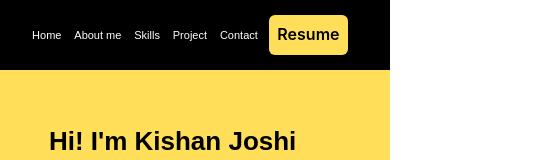
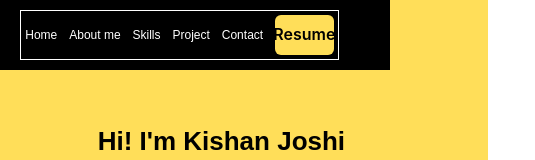
Before and after one commit to Kishan0431/Kishan0431.github.io, a React (Create React App) app: page / in a window 390 px wide. Shown: the top 160 px of the page, 535 px wide, since content can reach past the window. Built offline with nearby package versions, Linux system fonts and the light colour scheme.

Commit message:
responsive

```diff
--- a/src/Styles/About.module.css
+++ b/src/Styles/About.module.css
@@ -31,7 +31,7 @@ marquee{
         height:450px;
         background-color: black;
         color: white;
-        width: 100%;
+        width: 125%;
     }
     #About_container>h1{
         font-size:28px;
--- a/src/Styles/Navbar.module.css
+++ b/src/Styles/Navbar.module.css
@@ -49,21 +49,21 @@ body{
 
 @media (min-width:200px) and (max-width: 481px){
     .navbar_container{
-        position: fixed;
+        width: 100%;
     }
-    .navbar_div {
-       width:85%;
-       /* border: 1px solid; */
-       margin:auto;
-       padding-right:3%;
+    .navbar_div{
+        border: 1px solid;
+        width:82%;
+        margin-left:5%;
+        padding:1%;
     }
     .navbar_div>h3{
         font-weight:100;
-        font-size:11px;
-        padding:2px;
+        font-size:12px;
+
     }
     #Resume_navbtn{
-        width:25%;
+        width:19%;
     }
 
 }
--- a/src/Styles/Profile.module.css
+++ b/src/Styles/Profile.module.css
@@ -50,16 +50,12 @@
 }
 
   @media (min-width:200px) and (max-width: 481px){
-    *{
-      margin: 0px;
-      padding: 0px;
-    }
     .Avatar_Container{
       display: grid;
       grid-template-columns: repeat(1,300px);
       grid-template-rows:repeat(2,250px) ;
       min-height:95vh;
-      width:100%;
+      width:125%;
     }
     .Avatar_details{
       /* border: 1px solid; */
--- a/src/Styles/Project.module.css
+++ b/src/Styles/Project.module.css
@@ -55,7 +55,7 @@
         border: 1px solid black;
         height:400vh;
         background-color:black;
-        width:100%;
+        width:125%;
     }
     .project_onetwo{
         width:100%;
```
